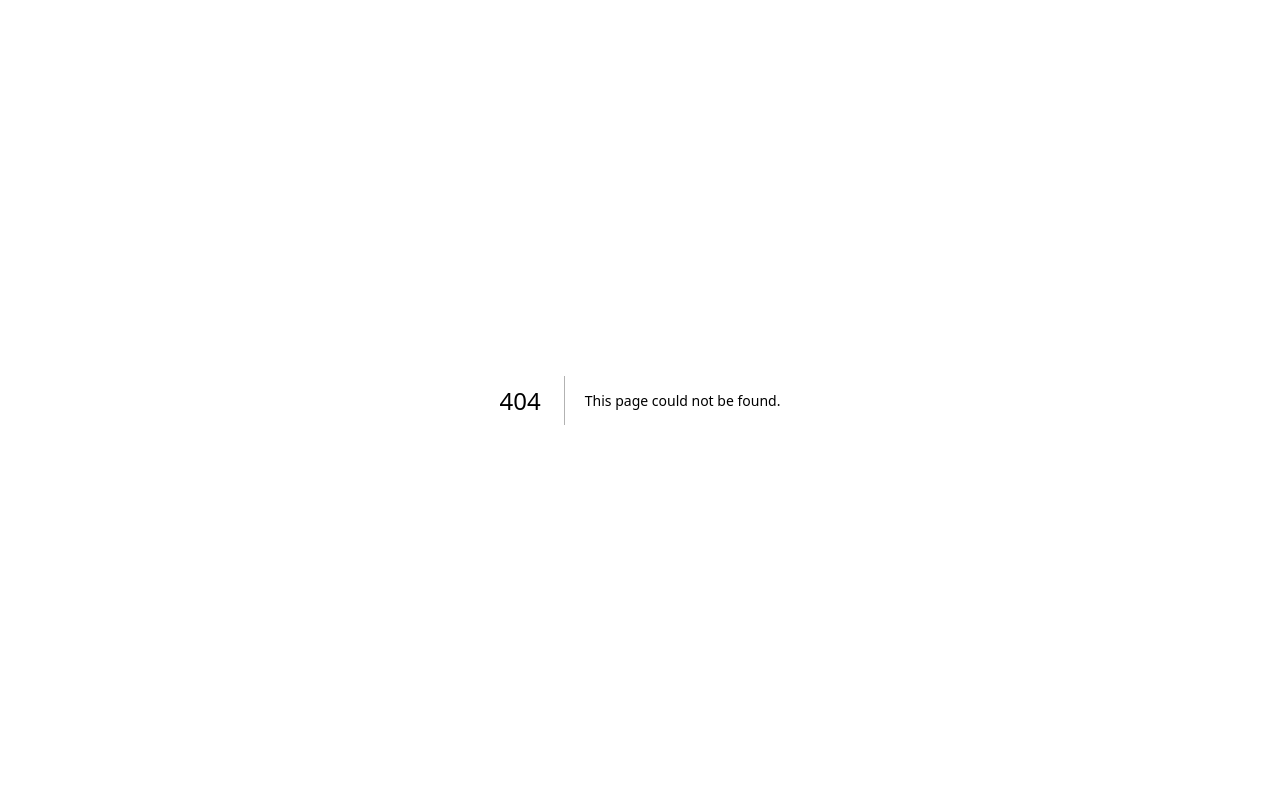
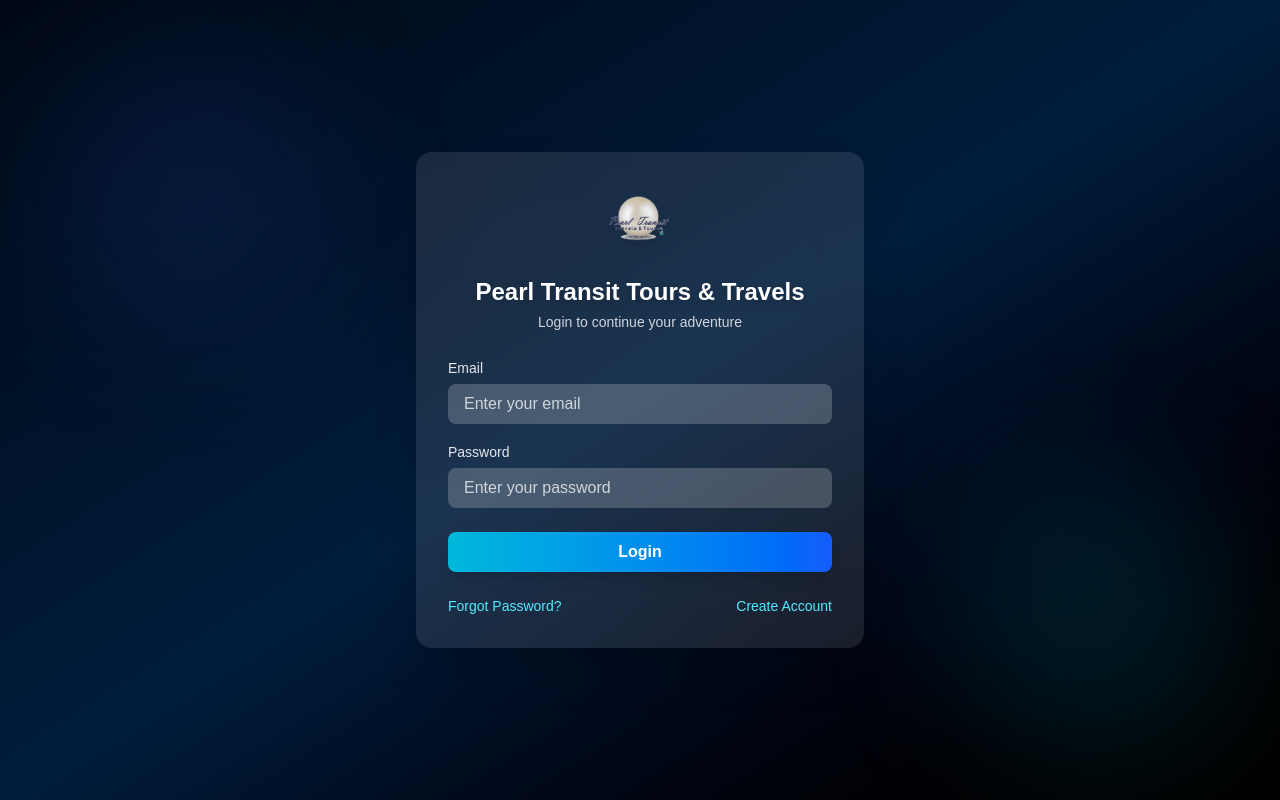
Before and after one commit to hasinduvindana/Pearl-Transit-Tours, a Next.js app in the folder pearl-transit/: page /login in a window 1280 px wide. Before the commit this address had no page. Built offline with nearby package versions, Linux system fonts and the light colour scheme.

Commit message:
other base files created and login ui started

```diff
--- /dev/null
+++ b/pearl-transit/src/app/login/page.tsx
@@ -0,0 +1,88 @@
+"use client";
+
+import { motion } from "framer-motion";
+import Image from "next/image";
+import Link from "next/link";
+
+export default function LoginPage() {
+  return (
+    <div className="min-h-screen w-full flex items-center justify-center bg-gradient-to-br from-[#000814] via-[#001d3d] to-black relative px-4">
+
+      {/* Background blur lights */}
+      <div className="absolute inset-0 overflow-hidden">
+        <div className="absolute w-72 h-72 bg-blue-900/20 blur-3xl rounded-full top-10 left-10" />
+        <div className="absolute w-72 h-72 bg-cyan-700/20 blur-3xl rounded-full bottom-10 right-10" />
+      </div>
+
+      {/* Login Card */}
+      <motion.div
+        initial={{ opacity: 0, y: 40 }}
+        animate={{ opacity: 1, y: 0 }}
+        transition={{ duration: 0.8 }}
+        className="relative w-full max-w-md p-8 rounded-2xl bg-white/10 backdrop-blur-xl shadow-2xl"
+      >
+        {/* Logo */}
+        <div className="flex flex-col items-center mb-6">
+          <Image
+            src="/logo.png"
+            alt="Pearl Transit Tours Logo"
+            width={80}
+            height={80}
+            className="drop-shadow-lg"
+          />
+
+          <h1 className="text-white text-2xl font-bold mt-3 text-center drop-shadow-lg">
+            Pearl Transit Tours & Travels
+          </h1>
+
+          <p className="text-gray-300 text-sm mt-1 text-center">
+            Login to continue your adventure
+          </p>
+        </div>
+
+        {/* FORM */}
+        <form className="flex flex-col gap-4 mt-4">
+          <div>
+            <label className="text-gray-200 text-sm">Email</label>
+            <input
+              type="email"
+              placeholder="Enter your email"
+              className="w-full px-4 py-2 mt-1 rounded-lg bg-white/20 text-white
+              placeholder-gray-300 outline-none focus:ring-2 focus:ring-cyan-400 transition"
+            />
+          </div>
+
+          <div>
+            <label className="text-gray-200 text-sm">Password</label>
+            <input
+              type="password"
+              placeholder="Enter your password"
+              className="w-full px-4 py-2 mt-1 rounded-lg bg-white/20 text-white
+              placeholder-gray-300 outline-none focus:ring-2 focus:ring-blue-400 transition"
+            />
+          </div>
+
+          {/* Login Button */}
+          <button
+            type="submit"
+            className="mt-2 w-full py-2 rounded-lg bg-gradient-to-r from-cyan-500 to-blue-600
+            text-white font-semibold shadow-lg hover:opacity-90 transition"
+          >
+            Login
+          </button>
+
+          {/* Forgot Section */}
+          <div className="flex justify-between text-sm mt-2">
+            <Link href="#" className="text-cyan-300 hover:underline">
+              Forgot Password?
+            </Link>
+            <Link href="/register" className="text-cyan-300 hover:underline">
+              Create Account
+            </Link>
+          </div>
+        </form>
+
+      </motion.div>
+    </div>
+  );
+}
--- a/pearl-transit/src/app/page.tsx
+++ b/pearl-transit/src/app/page.tsx
@@ -120,7 +120,7 @@
             <Image src="/logo.png" alt="Logo" width={50} height={50} />
             <h1
               className="text-xl "
-              style={{ fontFamily: '"Brush Script MT", cursive', color: '#d2c7b3' }}
+              style={{ fontFamily: '"Brush Script MT", cursive', color: '#d2c7b3',fontSize: '24px' }}
             >
               Pearl Transit Tours & Travels
             </h1>
@@ -128,16 +128,16 @@
 
           {/* Center (Desktop Menu) */}
           <ul className="hidden md:flex gap-8 text-lg">
-            <li className="hover:text-blue-300 cursor-pointer">About Us</li>
-            <li className="hover:text-blue-300 cursor-pointer">Gallery</li>
-            <li className="hover:text-blue-300 cursor-pointer">Destinations</li>
-            <li className="hover:text-blue-300 cursor-pointer">Feedbacks</li>
-            <li className="hover:text-blue-300 cursor-pointer">Contact Us</li>
-            <li className="hover:text-blue-300 cursor-pointer">Plan Your Tour</li>
+            <li className="hover:text-blue-300 cursor-pointer" onClick={() => document.getElementById('about')?.scrollIntoView({ behavior: 'smooth' })}>About Us</li>
+            <li className="hover:text-blue-300 cursor-pointer" onClick={() => document.getElementById('gallery')?.scrollIntoView({ behavior: 'smooth' })}>Gallery</li>
+            <li className="hover:text-blue-300 cursor-pointer" onClick={() => document.getElementById('destinations')?.scrollIntoView({ behavior: 'smooth' })}>Destinations</li>
+            <li className="hover:text-blue-300 cursor-pointer" onClick={() => document.getElementById('feedbacks')?.scrollIntoView({ behavior: 'smooth' })}>Feedbacks</li>
+            <li className="hover:text-blue-300 cursor-pointer" onClick={() => document.getElementById('contact')?.scrollIntoView({ behavior: 'smooth' })}>Contact Us</li>
+            <li className="hover:text-blue-300 cursor-pointer" onClick={() => document.getElementById('contact')?.scrollIntoView({ behavior: 'smooth' })}>Plan Your Tour</li>
           </ul>
 
           {/* Right secret login button */}
-          <button className="hidden md:block bg-white/10 px-4 py-2 rounded-lg hover:bg-white/20 backdrop-blur">
+          <button className="hidden md:block bg-white/5 px-4 py-2 rounded-lg hover:bg-white/30 backdrop-blur" onClick={() => window.location.href = '/login'}>
             Login
           </button>
 
@@ -150,12 +150,12 @@
         {/* Mobile Menu */}
         {menuOpen && (
           <div className="md:hidden bg-black/60 backdrop-blur-lg p-4 space-y-4 text-center">
-            <p>About Us</p>
-            <p>Gallery</p>
-            <p>Destinations</p>
-            <p>Feedbacks</p>
-            <p>Contact Us</p>
-            <p>Plan Your Tour</p>
+            <p className="cursor-pointer hover:text-blue-300" onClick={() => { document.getElementById('about')?.scrollIntoView({ behavior: 'smooth' }); setMenuOpen(false); }}>About Us</p>
+            <p className="cursor-pointer hover:text-blue-300" onClick={() => { document.getElementById('gallery')?.scrollIntoView({ behavior: 'smooth' }); setMenuOpen(false); }}>Gallery</p>
+            <p className="cursor-pointer hover:text-blue-300" onClick={() => { document.getElementById('destinations')?.scrollIntoView({ behavior: 'smooth' }); setMenuOpen(false); }}>Destinations</p>
+            <p className="cursor-pointer hover:text-blue-300" onClick={() => { document.getElementById('feedbacks')?.scrollIntoView({ behavior: 'smooth' }); setMenuOpen(false); }}>Feedbacks</p>
+            <p className="cursor-pointer hover:text-blue-300" onClick={() => { document.getElementById('contact')?.scrollIntoView({ behavior: 'smooth' }); setMenuOpen(false); }}>Contact Us</p>
+            <p className="cursor-pointer hover:text-blue-300" onClick={() => { document.getElementById('contact')?.scrollIntoView({ behavior: 'smooth' }); setMenuOpen(false); }}>Plan Your Tour</p>
             <button className="w-full bg-white/20 py-2 rounded-lg">Login</button>
           </div>
         )}
@@ -231,7 +231,7 @@
       </div>
 
       {/* ABOUT US */}
-      <section id="about" className="max-w-7xl mx-auto px-4 py-20 grid md:grid-cols-2 gap-10">
+      <section id="about" className="max-w-7xl mx-auto px-4 py-20 grid md:grid-cols-2 gap-10 scroll-mt-20">
         <div className="flex justify-center">
           <Image src="/logo.png" alt="Logo" width={250} height={250} className="rounded-xl shadow-xl" />
         </div>
@@ -246,7 +246,7 @@
         </div>
       </section>
       {/* DESTINATIONS */}
-      <section id="destinations" className="py-20 bg-[#0a0f1a] text-white">
+      <section id="destinations" className="py-20 bg-[#0a0f1a] text-white scroll-mt-20">
         <h2 className="text-center text-4xl font-bold mb-12">Top Destinations</h2>
 
         <div className="max-w-7xl mx-auto grid grid-cols-1 md:grid-cols-3 gap-8 px-4">
@@ -271,7 +271,7 @@
       </section>
 
       {/* GALLERY */}
-      <section id="gallery" className="bg-[#0d1320] py-16">
+      <section id="gallery" className="bg-[#0d1320] py-16 scroll-mt-20">
         <h2 className="text-center text-4xl font-bold mb-10">Gallery</h2>
 
         <div className="max-w-7xl mx-auto grid grid-cols-2 md:grid-cols-3 gap-4 px-4">
@@ -290,7 +290,7 @@
       </section>
 
       {/* FEEDBACKS */}
-      <section id="feedbacks" className="py-20 bg-[#0d1320] text-white">
+      <section id="feedbacks" className="py-20 bg-[#0d1320] text-white scroll-mt-20">
         <h2 className="text-center text-4xl font-bold mb-12">What Our Travelers Say</h2>
 
         <div className="max-w-6xl mx-auto grid grid-cols-1 md:grid-cols-3 gap-8 px-4">
@@ -310,7 +310,7 @@
       </section>
 
       {/* CONTACT US */}
-      <section id="contact" className="py-20 bg-[#0a0f1a] text-white">
+      <section id="contact" className="py-20 bg-[#0a0f1a] text-white scroll-mt-20">
         <h2 className="text-center text-4xl font-bold mb-10">Contact Us</h2>
 
         <div className="max-w-6xl mx-auto grid md:grid-cols-2 gap-10 px-4 items-center">
```
Also changed, not shown: pearl-transit/src/app/admindashboard/page.tsx (added), pearl-transit/src/app/plantour/page.tsx (added).
